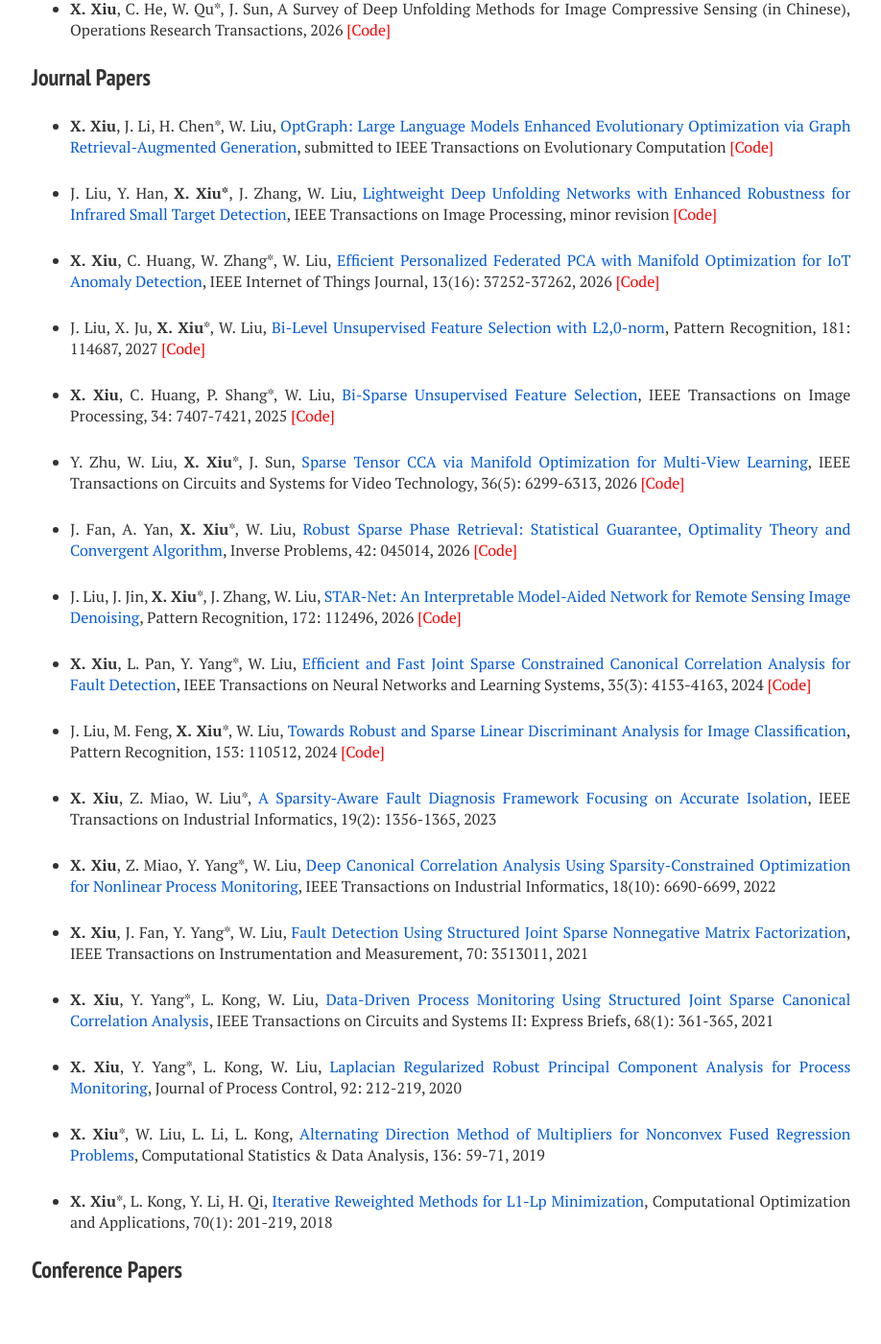
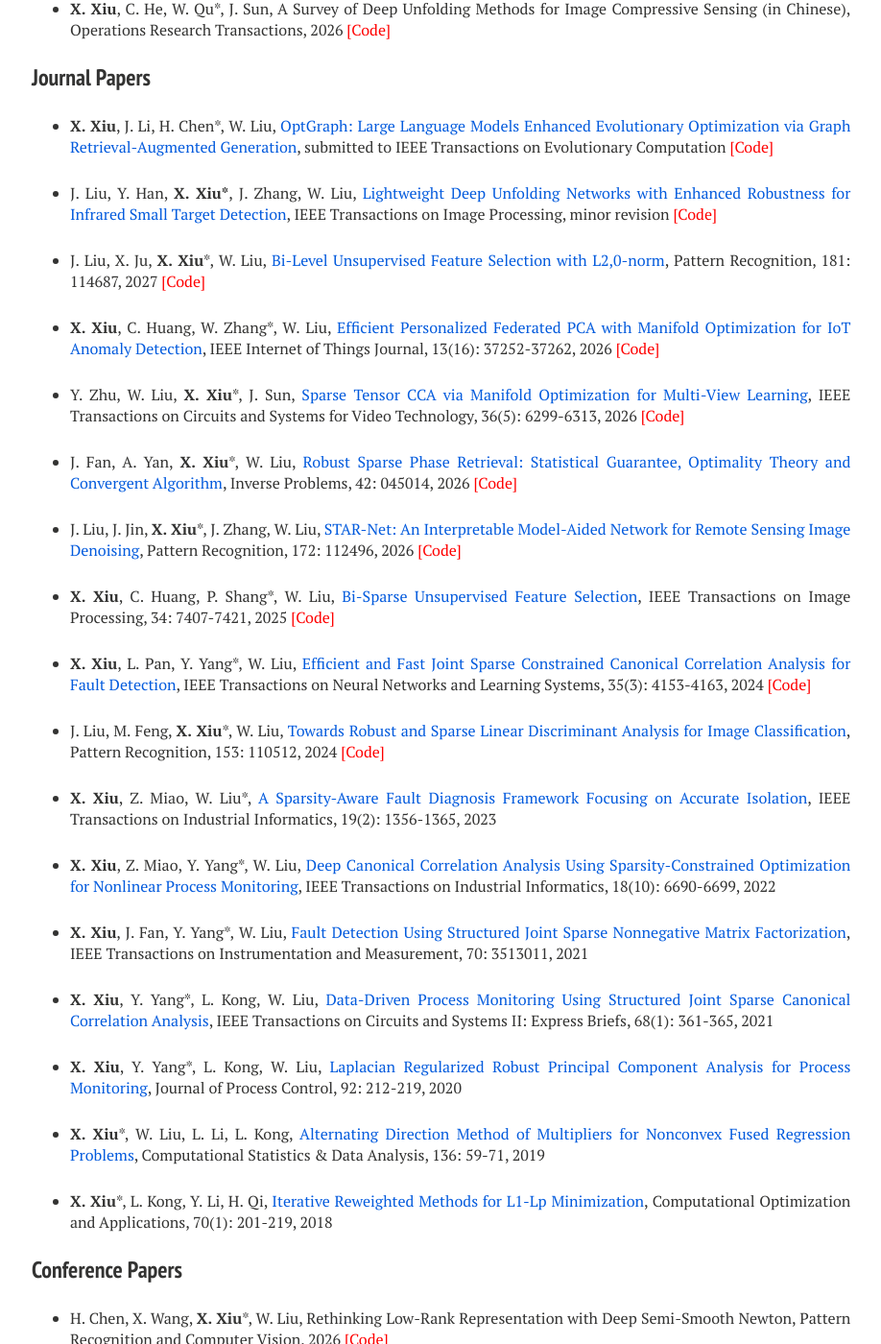
Before and after one commit to xianchaoxiu/xianchaoxiu.github.io, a Jekyll site: the page built from publications/index.md, in a window 1280 px wide and 1400 px high, scrolled down 366 px. Shown: the whole window at 96% size, without its empty margins (287-1205 px from the left). Built offline with Jekyll 4.4.1, drawn with Linux system fonts in a browser that asks for light colours; nearby versions of some CDN libraries; some of the changed text lies outside the part shown.

Commit message:
Update index.md

```diff
--- a/publications/index.md
+++ b/publications/index.md
@@ -24,17 +24,17 @@ share: false
 
 * J. Liu, Y. Han, <b>X. Xiu*</b>, J. Zhang, W. Liu, <a href="https://arxiv.org/abs/2509.08205" class="textlink" target="_blank">Lightweight Deep Unfolding Networks with Enhanced Robustness for Infrared Small Target Detection</a>, IEEE Transactions on Image Processing, minor revision <a href="https://github.com/xianchaoxiu/L-RPCANet" class="textlink" target="_blank" style="color: red;">[Code]</a>
 
-* <b>X. Xiu</b>, C. Huang, W. Zhang*, W. Liu, <a href="https://doi.org/10.1109/JIOT.2026.3701337" class="textlink" target="_blank">Efficient Personalized Federated PCA with Manifold Optimization for IoT Anomaly Detection</a>, IEEE Internet of Things Journal, 13(16): 37252-37262, 2026 <a href="https://github.com/xianchaoxiu/FedEP" class="textlink" target="_blank" style="color: red;">[Code]</a>
-
 * J. Liu, X. Ju, <b>X. Xiu</b>*, W. Liu, <a href="https://doi.org/10.1016/j.patcog.2026.114687" class="textlink" target="_blank">Bi-Level Unsupervised Feature Selection with L2,0-norm</a>, Pattern Recognition, 181: 114687, 2027 <a href="https://github.com/xianchaoxiu/BLUFS" class="textlink" target="_blank" style="color: red;">[Code]</a>
 
-* <b>X. Xiu</b>, C. Huang, P. Shang*, W. Liu, <a href="https://doi.org/10.1109/TIP.2025.3620667" class="textlink" target="_blank">Bi-Sparse Unsupervised Feature Selection</a>, IEEE Transactions on Image Processing, 34: 7407-7421, 2025 <a href="https://github.com/xianchaoxiu/BSUFS" class="textlink" target="_blank" style="color: red;">[Code]</a>
+* <b>X. Xiu</b>, C. Huang, W. Zhang*, W. Liu, <a href="https://doi.org/10.1109/JIOT.2026.3701337" class="textlink" target="_blank">Efficient Personalized Federated PCA with Manifold Optimization for IoT Anomaly Detection</a>, IEEE Internet of Things Journal, 13(16): 37252-37262, 2026 <a href="https://github.com/xianchaoxiu/FedEP" class="textlink" target="_blank" style="color: red;">[Code]</a>
 
 * Y. Zhu, W. Liu, <b>X. Xiu</b>*, J. Sun, <a href="https://doi.org/10.1109/TCSVT.2025.3642736" class="textlink" target="_blank">Sparse Tensor CCA via Manifold Optimization for Multi-View Learning</a>, IEEE Transactions on Circuits and Systems for Video Technology, 36(5): 6299-6313, 2026  <a href="https://github.com/zhudafa/STCCA-L" class="textlink" target="_blank" style="color: red;">[Code]</a>
 
 * J. Fan, A. Yan, <b>X. Xiu</b>*, W. Liu,  <a href="https://doi.org/10.1088/1361-6420/ae5e02" class="textlink" target="_blank">Robust Sparse Phase Retrieval: Statistical Guarantee, Optimality Theory and Convergent Algorithm</a>, Inverse Problems, 42: 045014, 2026 <a href="https://github.com/xianchaoxiu/HPR" class="textlink" target="_blank" style="color: red;">[Code]</a>
 
 * J. Liu, J. Jin, <b>X. Xiu</b>*, J. Zhang, W. Liu, <a href="https://doi.org/10.1016/j.patcog.2025.112496" class="textlink" target="_blank">STAR-Net: An Interpretable Model-Aided Network for Remote Sensing Image Denoising</a>, Pattern Recognition, 172: 112496, 2026 <a href="https://github.com/xianchaoxiu/STAR-Net" class="textlink" target="_blank" style="color: red;">[Code]</a>
+
+* <b>X. Xiu</b>, C. Huang, P. Shang*, W. Liu, <a href="https://doi.org/10.1109/TIP.2025.3620667" class="textlink" target="_blank">Bi-Sparse Unsupervised Feature Selection</a>, IEEE Transactions on Image Processing, 34: 7407-7421, 2025 <a href="https://github.com/xianchaoxiu/BSUFS" class="textlink" target="_blank" style="color: red;">[Code]</a>
 
 * <b>X. Xiu</b>, L. Pan, Y. Yang*, W. Liu, <a href="https://doi.org/10.1109/TNNLS.2022.3201881" class="textlink" target="_blank">Efficient and Fast Joint Sparse Constrained Canonical Correlation Analysis for Fault Detection</a>, IEEE Transactions on Neural Networks and Learning Systems, 35(3): 4153-4163, 2024 <a href="https://github.com/xianchaoxiu/JSCCCA" class="textlink" target="_blank" style="color: red;">[Code]</a>
 
@@ -55,3 +55,7 @@ share: false
 * <b>X. Xiu</b>*, L. Kong, Y. Li, H. Qi, <a href="https://doi.org/10.1007/s10589-017-9977-7" class="textlink" target="_blank">Iterative Reweighted Methods for L1-Lp Minimization</a>, Computational Optimization and Applications, 70(1): 201-219, 2018
 
 ### Conference Papers
+
+* H. Chen, X. Wang, <b>X. Xiu</b>*, W. Liu, Rethinking Low-Rank Representation with Deep Semi-Smooth Newton, Pattern Recognition and Computer Vision, 2026 <a href="https://github.com/xianchaoxiu/LRRSSN-Net" class="textlink" target="_blank" style="color: red;">[Code]</a>
+
+* C. Huang, L. Xu, <b>X. Xiu</b>*, GAP: Gradient-guided Adaptive Pruning for Large Language Models, Pattern Recognition and Computer Vision, 2026 <a href="https://github.com/xianchaoxiu/GAP" class="textlink" target="_blank" style="color: red;">[Code]</a>
```
